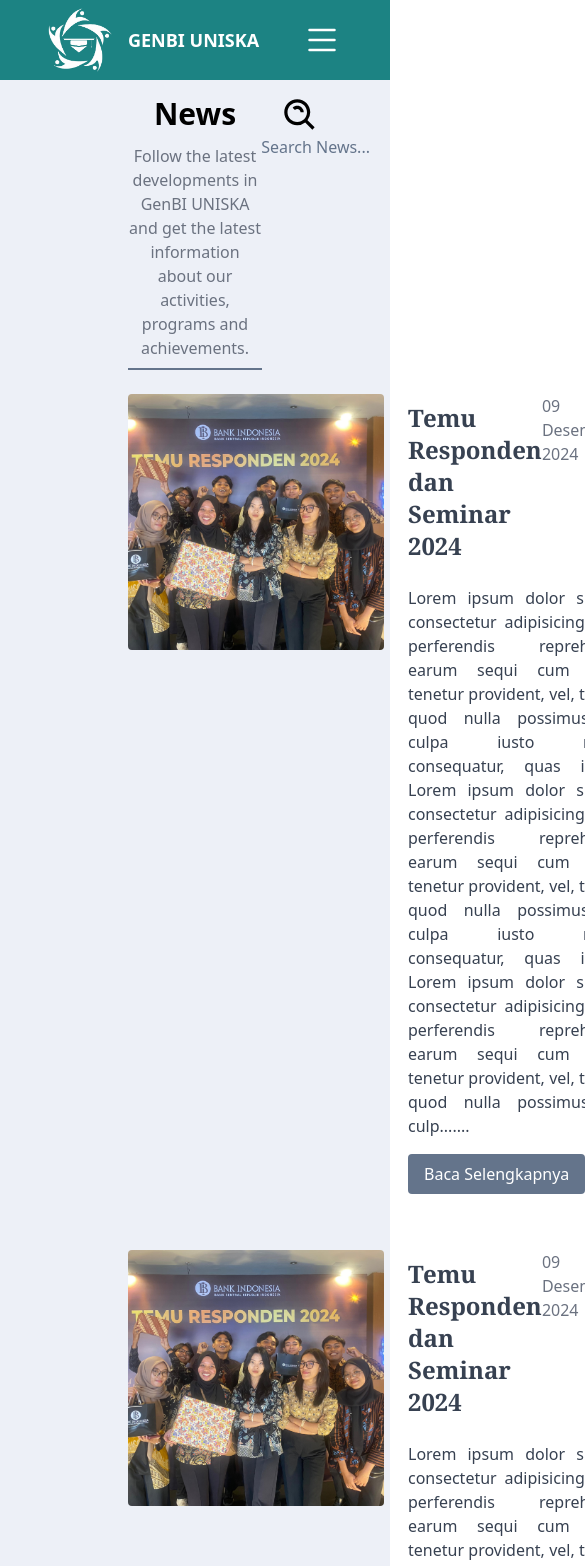
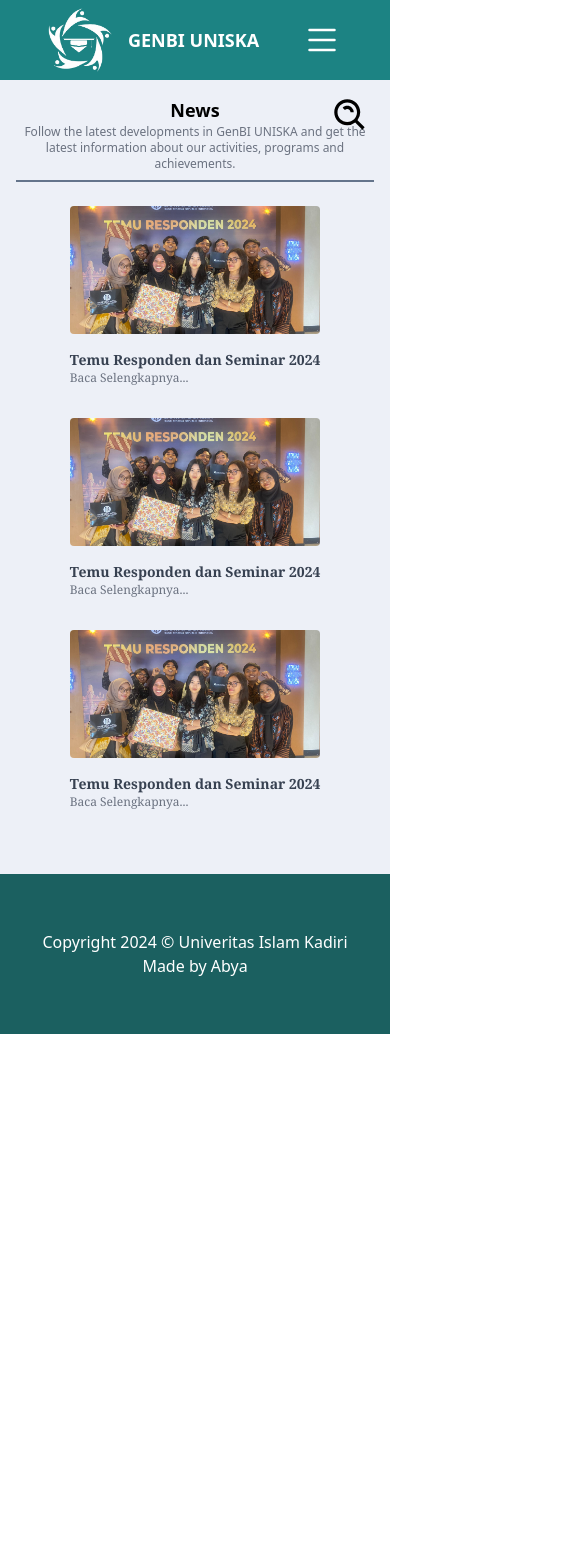
Before and after one commit to abyalax/Projects-GENBI, a Next.js app: page /news in a window 390 px wide. Shown: the top 1566 px of the page, 585 px wide, since content can reach past the window. After the commit the page ends 1034 px from the top, so only its background shows below. Built offline with nearby package versions, Linux system fonts and the light colour scheme.

Commit message:
Feat: Responsive Design for agenda, news, gallery

```diff
--- a/src/component/navbar.tsx
+++ b/src/component/navbar.tsx
@@ -35,7 +35,7 @@ const Navbar = () => {
 
       <div className="mml:block hidden">
         <button className="text-[#1C8383] bg-white px-4 py-2 rounded-md font-semibold hover:font-bold">
-          <a href="#kontak">Hubungi Kami</a>
+          <Link href="/#kontak">Hubungi Kami</Link>
         </button>
       </div>
 
@@ -63,7 +63,7 @@ const Navbar = () => {
           </li>
         </ul>
 
-        <svg onClick={() => setOpen(!open)} xmlns="http://www.w3.org/2000/svg" width="40" height="40" fill="white" className="cursor-pointer" viewBox="0 0 16 16">
+        <svg onClick={() => setOpen(!open)} xmlns="http://www.w3.org/2000/svg" width="25" height="25" fill="white" className="cursor-pointer" viewBox="0 0 16 16">
           <path d="M2.146 2.854a.5.5 0 1 1 .708-.708L8 7.293l5.146-5.147a.5.5 0 0 1 .708.708L8.707 8l5.147 5.146a.5.5 0 0 1-.708.708L8 8.707l-5.146 5.147a.5.5 0 0 1-.708-.708L7.293 8z" />
         </svg>
 
--- a/src/pages/gallery/index.tsx
+++ b/src/pages/gallery/index.tsx
@@ -13,9 +13,9 @@ const GalleryPage = () => {
   return (
     <main className="w-full bg-[#edf0f7] min-h-screen">
       <Navbar />
-      <div className="pt-24 pb-6 mx-32 text-center border-b-2 border-slate-500">
+      <div className="pt-24 pb-6 ml:mx-32 sm:mx-24 xs:mx-8 xxs:mx-4 mx-2 text-center border-b-2 border-slate-500">
 
-        <h2 className="text-3xl font-semibold mb-3">
+        <h2 className="ml:text-3xl md:text-2xl sm:text-xl text-lg font-semibold mb-3">
           Gallery
         </h2>
 
@@ -26,7 +26,7 @@ const GalleryPage = () => {
       </div>
 
       <section>
-        <div className="flex flex-wrap gap-16 justify-center items-start px-32 pt-6">
+        <div className="flex flex-wrap md:gap-14 sm:gap-12 xxs:gap-8 gap-8 justify-center items-start ml:px-20 md:px-14 sm:px-12 xxs:px-8 px-2 pt-6">
           <div className="h-52 w-80">
             <Image src={kegiatan.temuResponden[1]} alt="" width={500} height={500} className="w-full h-full object-center object-cover rounded"/>
             <p className="text-center text-gray-700 mb-4 mt-2">Temu Responden dan Seminar 2024</p>
--- a/src/pages/news/index.tsx
+++ b/src/pages/news/index.tsx
@@ -2,12 +2,15 @@ import Image from "next/image";
 import Footer from "@/component/footer";
 import Navbar from "@/component/navbar";
 import { kegiatan } from "@/utils/getter-image";
+import Link from "next/link";
 
 export async function getServerSideProps() {
   return {
     props: {},
   };
 }
+
+const judul = "Temu Responden dan Seminar 2024"
 
 const article = `
 Lorem ipsum dolor sit amet consectetur adipisicing elit.
@@ -28,11 +31,11 @@ const NewsPage = () => {
     <main className="w-full bg-[#edf0f7] min-h-screen">
       <Navbar />
 
-      <div className="relative pt-24 pb-2 mx-32 border-b-2 border-slate-500">
-        <h2 className="text-3xl font-semibold text-center mb-3">
+      <div className="relative pt-24 pb-2 ml:mx-32 sm:mx-12 xs:mx-8 xxs:mx-4 mx-2 border-b-2 border-slate-500">
+        <h2 className="ml:text-3xl md:text-2xl sm:text-xl text-lg font-semibold text-center ml:mb-3">
           News
         </h2>
-        <p className="text-gray-500 text-center">
+        <p className="text-gray-500 text-center sm:text-base xs:text-sm text-xs">
           Follow the latest developments in GenBI UNISKA and get the latest information about our activities, programs and achievements.
         </p>
       </div>
@@ -44,7 +47,7 @@ const NewsPage = () => {
             </path><path d="M11.412 8.586c.379.38.588.882.588 1.414h2a3.977 3.977 0 0 0-1.174-2.828c-1.514-1.512-4.139-1.512-5.652 0l1.412 1.416c.76-.758 2.07-.756 2.826-.002z">
             </path>
           </svg>
-          <p className="text-slate-500 text-center">Search News...</p>
+          <p className="ml:block hidden text-slate-500 text-center">Search News...</p>
 
           <div className="absolute top-3 right-32 w-80 hidden">
             <svg xmlns="http://www.w3.org/2000/svg" width="32" height="32" viewBox="0 0 24 24" className="bi bi-search cursor-pointer absolute top-1">
@@ -59,52 +62,64 @@ const NewsPage = () => {
       </section>
 
       <section>
-        <div className="flex flex-col gap-14 justify-center items-start px-32 pt-6">
+        <div className="flex flex-col ml:gap-14 sm:gap-8 xs:gap-6 gap-4 justify-center items-start ml:px-32 sm:px-16 px-8 pt-6">
 
-          <div className="flex gap-6">
-            <Image src={kegiatan.temuResponden[1]} alt="temu responden" width={500} height={500} className="h-64 w-64 object-center object-cover rounded" />
+          <div className="ml:flex ml:flex-row flex flex-col ml:gap-6 gap-4 mx-auto">
+            <Image src={kegiatan.temuResponden[1]} alt="temu responden" width={1000} height={800} className="ml:h-64 ml:w-64 sm:h-52 w-full h-32 mx-auto object-center object-cover rounded" />
 
             <div className="flex flex-col">
-              <div className="flex justify-between pr-6">
-                <h2 className="text-2xl font-bold font-serif text-gray-700 mb-4 mt-2">Temu Responden dan Seminar 2024</h2>
-                <p className="text-gray-500">09 Desember 2024</p>
+              <div className="flex justify-between items-start ml:pr-6">
+                  <h2 className="ml:text-2xl sm:text-lg text-sm font-bold font-serif text-gray-700 mb-4 ml:mt-2">
+                    {judul.length <= 33 ? judul : judul.slice(0, 33) + '...'}
+                    <Link href={""} className="block ml:hidden hover:text-blue-500 text-gray-500 text-xs sm:text-sm font-normal">Baca Selengkapnya...</Link>
+                  </h2>
+                <p className="sm:text-base sm:block hidden text-xs text-gray-500 text-nowrap">09 Desember 2024</p>
               </div>
 
-              <p className=" text-gray-700 mb-4 mt-2 text-justify">
-                {article.slice(0, 600) + '.......'}
+              <p className="hidden ml:block text-gray-700 mb-4 ml:mt-2 text-justify ml:h-fit ml:overflow-visible h-52 overflow-hidden">
+                {article.slice(0, 400) + '.......'}
               </p>
-              <button className="bg-slate-500 hover:bg-slate-600 text-white py-2 px-4 w-fit rounded">
+              <button className="hidden ml:block sm:text-base text-xs bg-slate-500 hover:bg-slate-600 text-white py-2 px-4 w-fit rounded">
                 Baca Selengkapnya
               </button>
             </div>
           </div>
-          <div className="flex gap-6">
-            <Image src={kegiatan.temuResponden[1]} alt="temu responden" width={500} height={500} className="h-64 w-64 object-center object-cover rounded" />
+          <div className="ml:flex ml:flex-row flex flex-col ml:gap-6 gap-4 mx-auto">
+            <Image src={kegiatan.temuResponden[1]} alt="temu responden" width={1000} height={800} className="ml:h-64 ml:w-64 sm:h-52 w-full h-32 mx-auto object-center object-cover rounded" />
 
             <div className="flex flex-col">
-              <div className="flex justify-between pr-6">
-                <h2 className="text-2xl font-bold font-serif text-gray-700 mb-4 mt-2">Temu Responden dan Seminar 2024</h2>
-                <p className="text-gray-500">09 Desember 2024</p>
+              <div className="flex justify-between items-start ml:pr-6">
+                  <h2 className="ml:text-2xl sm:text-lg text-sm font-bold font-serif text-gray-700 mb-4 ml:mt-2">
+                    Temu Responden dan Seminar 2024
+                    <Link href={""} className="block ml:hidden hover:text-blue-500 text-gray-500 text-xs sm:text-sm font-normal">Baca Selengkapnya...</Link>
+                  </h2>
+                <p className="sm:text-base sm:block hidden text-xs text-gray-500 text-nowrap">09 Desember 2024</p>
               </div>
-              <p className=" text-gray-700 mb-4 mt-2 text-justify">
-                {article.slice(0, 600) + '.......'}
+
+              <p className="hidden ml:block text-gray-700 mb-4 ml:mt-2 text-justify ml:h-fit ml:overflow-visible h-52 overflow-hidden">
+                {article.slice(0, 400) + '.......'}
               </p>
-              <button className="bg-slate-500 hover:bg-slate-600 text-white py-2 px-4 w-fit rounded">
+              <button className="hidden ml:block sm:text-base text-xs bg-slate-500 hover:bg-slate-600 text-white py-2 px-4 w-fit rounded">
                 Baca Selengkapnya
               </button>
             </div>
           </div>
-          <div className="flex gap-6">
-            <Image src={kegiatan.temuResponden[1]} alt="temu responden" width={500} height={500} className="h-64 w-64 object-center object-cover rounded" />
+          <div className="ml:flex ml:flex-row flex flex-col ml:gap-6 gap-4 mx-auto">
+            <Image src={kegiatan.temuResponden[1]} alt="temu responden" width={1000} height={800} className="ml:h-64 ml:w-64 sm:h-52 w-full h-32 mx-auto object-center object-cover rounded" />
+
             <div className="flex flex-col">
-              <div className="flex justify-between pr-6">
-                <h2 className="text-2xl font-bold font-serif text-gray-700 mb-4 mt-2">Temu Responden dan Seminar 2024</h2>
-                <p className="text-gray-500">09 Desember 2024</p>
+              <div className="flex justify-between items-start ml:pr-6">
+                  <h2 className="ml:text-2xl sm:text-lg text-sm font-bold font-serif text-gray-700 mb-4 ml:mt-2">
+                    Temu Responden dan Seminar 2024
+                    <Link href={""} className="block ml:hidden hover:text-blue-500 text-gray-500 text-xs sm:text-sm font-normal">Baca Selengkapnya...</Link>
+                  </h2>
+                <p className="sm:text-base sm:block hidden text-xs text-gray-500 text-nowrap">09 Desember 2024</p>
               </div>
-              <p className=" text-gray-700 mb-4 mt-2 text-justify">
-                {article.slice(0, 600) + '.......'}
+
+              <p className="hidden ml:block text-gray-700 mb-4 ml:mt-2 text-justify ml:h-fit ml:overflow-visible h-52 overflow-hidden">
+                {article.slice(0, 400) + '.......'}
               </p>
-              <button className="bg-slate-500 hover:bg-slate-600 text-white py-2 px-4 w-fit rounded">
+              <button className="hidden ml:block sm:text-base text-xs bg-slate-500 hover:bg-slate-600 text-white py-2 px-4 w-fit rounded">
                 Baca Selengkapnya
               </button>
             </div>
```
Also changed, not shown: src/pages/agenda/index.tsx (+30 -13 lines), src/pages/profile/index.tsx (+26 -13 lines).
